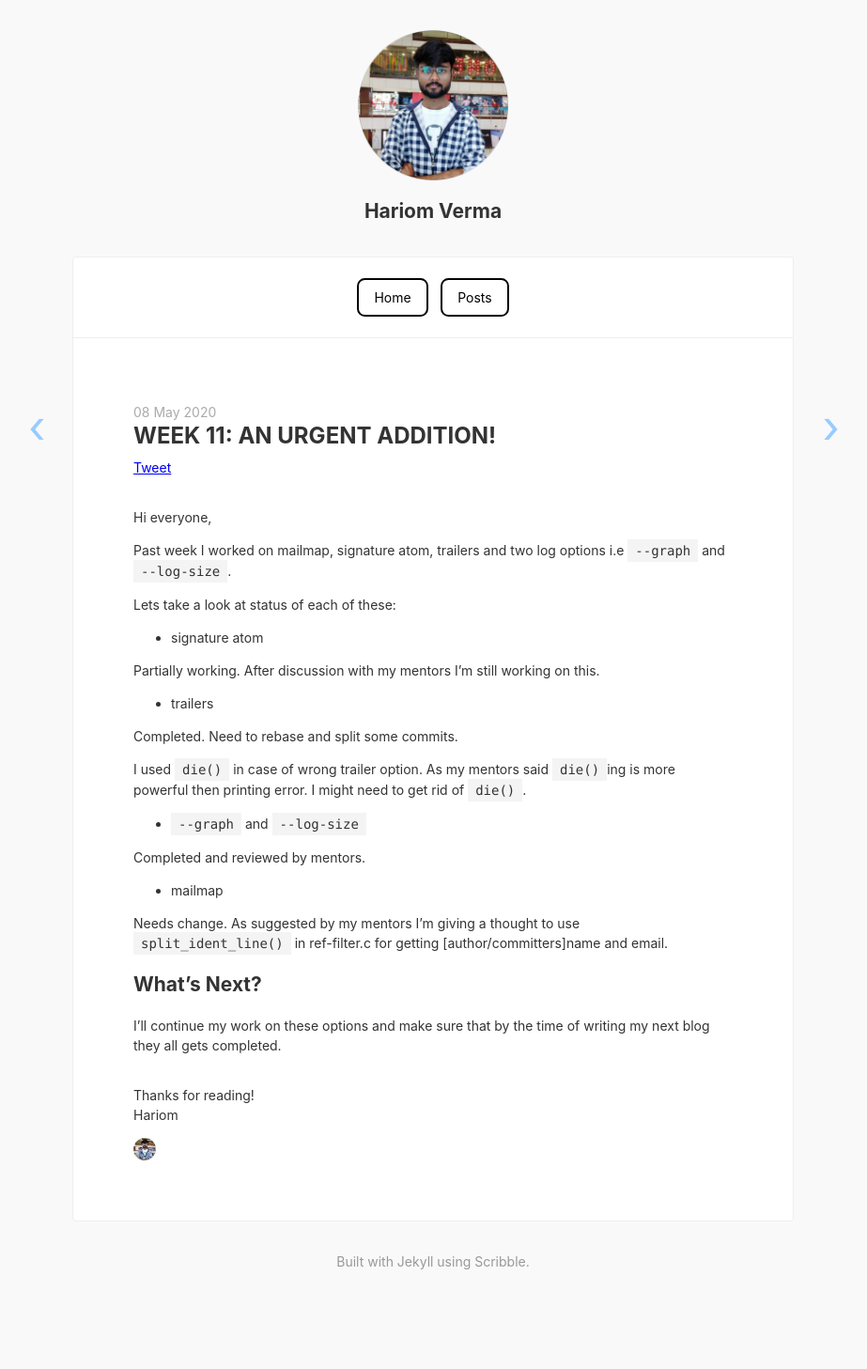
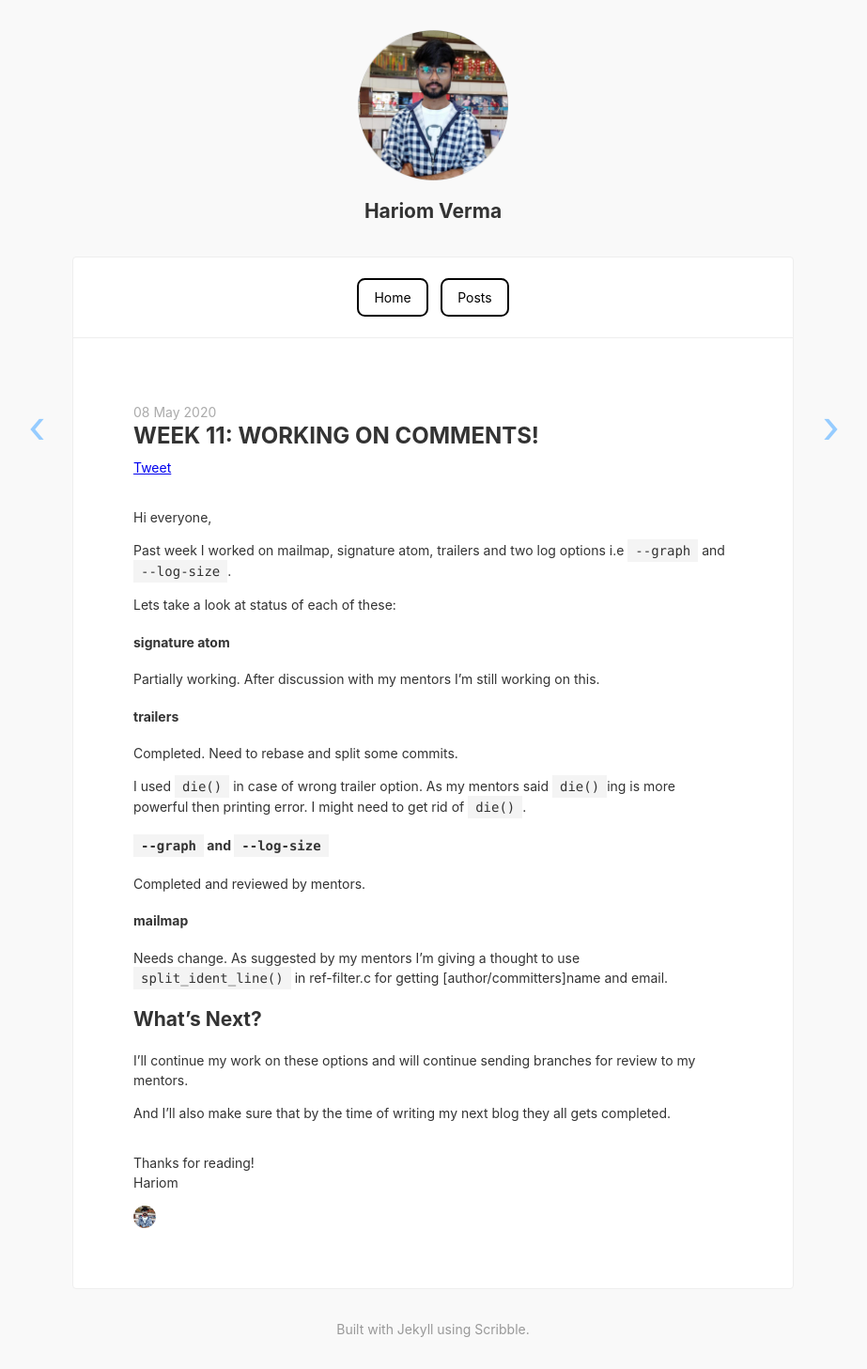
Before and after one commit to harry-hov/blogs, a Jekyll site: the page built from _posts/2020-05-08-week11-Working-on-Comments.md, in a window 1280 px wide. Shown: the whole page at 94% size, without its empty margins (179-1102 px from the left). Built offline with Jekyll 4.4.1, drawn with Linux system fonts in a browser that asks for light colours; comment, search, counter and statistics services are not loaded; before the commit the page ends 1385 px from its top, so only the background shows below that.

Commit message:
Update and rename 2020-05-08-week11-an-urgent-addition.md to 2020-05-08-week11-Working-on-Comments.md

```diff
--- a/_posts/2020-05-08-week11-an-urgent-addition.md
+++ b/_posts/2020-05-08-week11-Working-on-Comments.md
@@ -1,5 +1,5 @@
 ---
-title: "Week 11: An Urgent Addition!"
+title: "Week 11: Working on Comments!"
 categories: gsoc
 ---
 
@@ -9,24 +9,26 @@ Past week I worked on mailmap, signature atom, trailers and two log options i.e
 
 Lets take a look at status of each of these:
 
-- signature atom
+#### signature atom
 
 Partially working. After discussion with my mentors I'm still working on this.
 
-- trailers
+#### trailers
 
 Completed. Need to rebase and split some commits.
 
 I used `die()` in case of wrong trailer option. As my mentors said `die()`ing is more powerful then printing error. I might need to get rid of `die()`.
 
-- `--graph` and `--log-size`
+#### `--graph` and `--log-size`
 
 Completed and reviewed by mentors.
 
-- mailmap
+#### mailmap
 
 Needs change. As suggested by my mentors I'm giving a thought to use `split_ident_line()` in ref-filter.c for getting [author/committers]name and email.
 
 ## What's Next?
 
-I'll continue my work on these options and make sure that by the time of writing my next blog they all gets completed.
+I'll continue my work on these options and will continue sending branches for review to my mentors.
+
+And I'll also make sure that by the time of writing my next blog they all gets completed.
```
